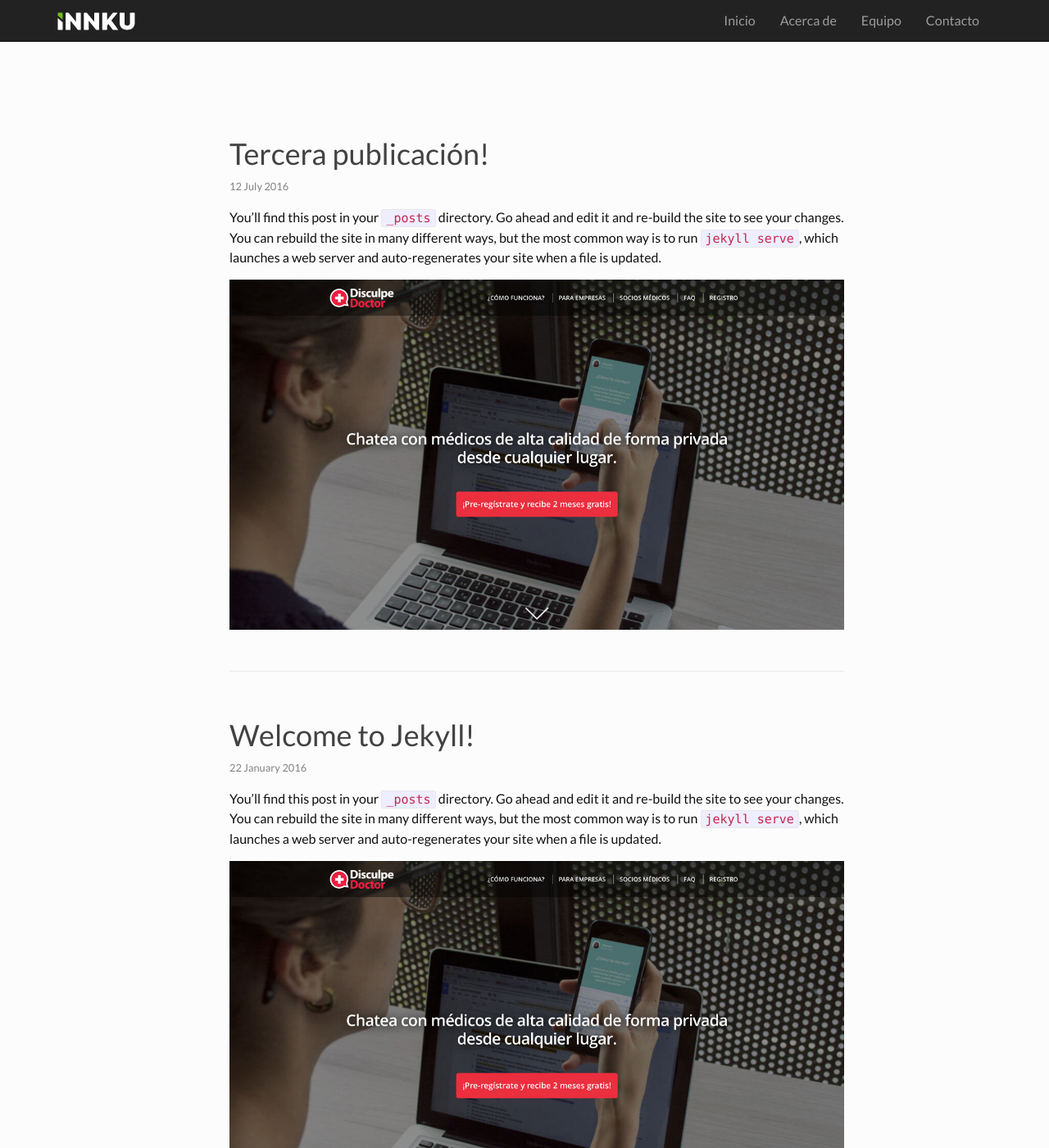
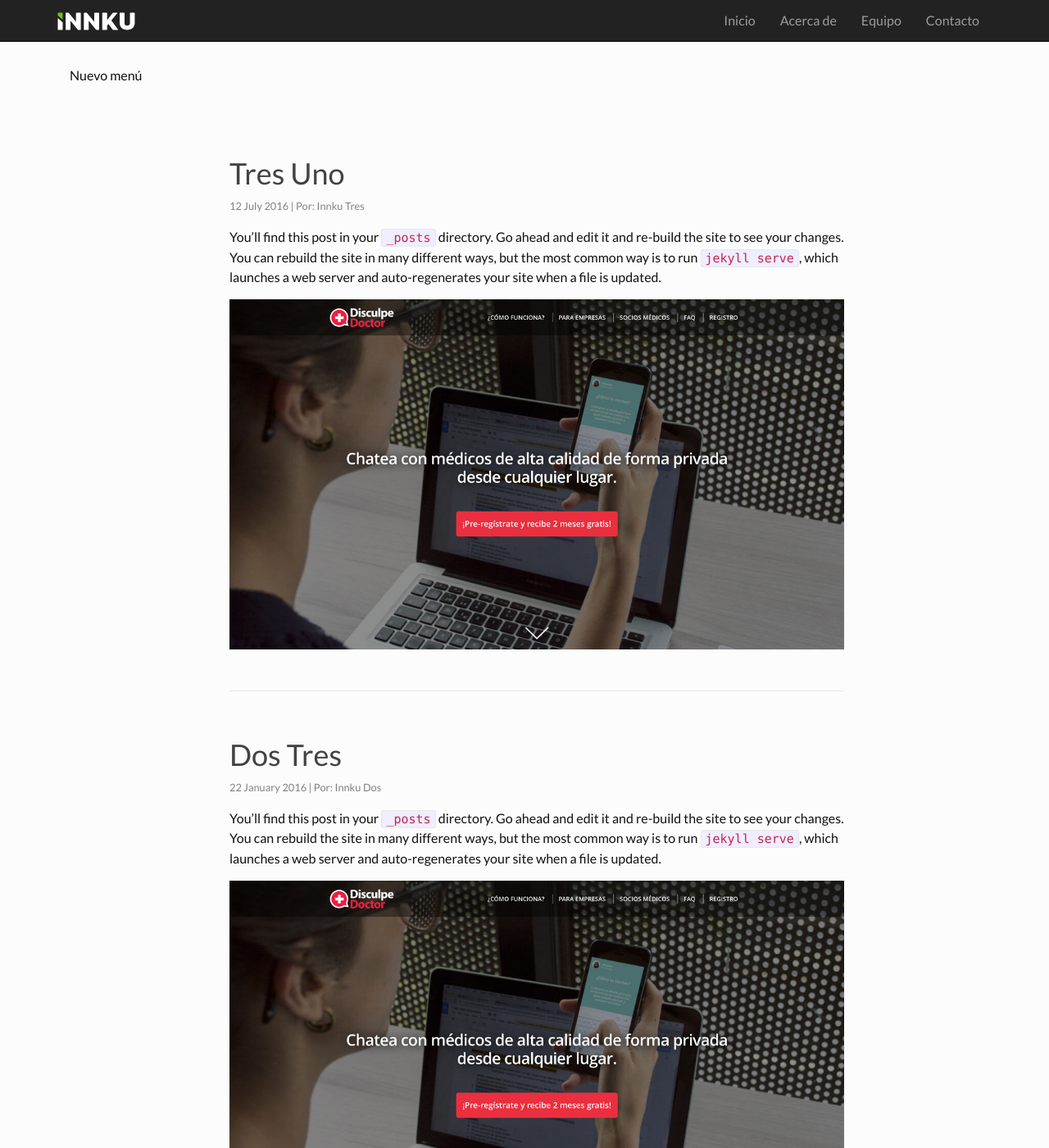
Before and after one commit to innku/innku-2018, a Jekyll site: the page built from blog.html, in a window 1280 px wide and 1400 px high. Shown: the whole window at 82% size. Built offline with Jekyll 4.4.1, drawn with Linux system fonts in a browser that asks for light colours; nearby versions of some CDN libraries; some of the changed text lies outside the part shown.

Commit message:
Autor para blog

```diff
--- /dev/null
+++ b/_layouts/blog.html
@@ -0,0 +1,11 @@
+<!DOCTYPE html>
+<html>
+  {% include head.html %}
+  <body>
+    {% include header.html %}
+    <div class="container">
+      {{ content }}
+      {% include footer.html %}
+    </div>
+  </body>
+</html>
--- a/_layouts/post.html
+++ b/_layouts/post.html
@@ -12,7 +12,7 @@
       <div class="row">
         <div class="col-md-8 col-md-offset-2 col-xs-12 text-center post">
           <h1>{{ page.title }}</h1>
-          <p class="post-meta"><time datetime="{{ page.date | date_to_xmlschema }}" itemprop="datePublished">{{ page.date | date: "%b %-d, %Y" }}</time></p>
+          <p class="post-meta"><time datetime="{{ page.date | date_to_xmlschema }}" itemprop="datePublished">{{ page.date | date: "%b %-d, %Y" }}</time> | Por: <span class="post_author">{{ page.post_author }}</span></p>
         </div>
         <div class="col-md-8 col-md-offset-2 col-xs-12 post-content">
           {{ content }}
--- a/_posts/2016-01-21-otro-post.md
+++ b/_posts/2016-01-21-uno-dos.md
@@ -1,6 +1,7 @@
 ---
 layout: post
-title:  "Otro post"
+title:  "Uno Dos"
+post_author: Innku Uno
 date:   2016-01-21 15:32:21 -0600
 categories:
  - uno
--- a/_sass/_layout.scss
+++ b/_sass/_layout.scss
@@ -194,7 +194,7 @@
         }
     }
 
-    .date_blog{
+    .date_blog, .post_author {
         color: $grey-color;
         font-size: .8em;
     }
--- a/blog.md
+++ b/blog.html
@@ -1,10 +1,12 @@
 ---
-layout: section
+layout: blog
 title: Blog | INNKU
-permalink: /blog.html
+description:
+keywords:
 ---
 
 <div class="container blog">
+  <section>Nuevo menú</section>
   <section>
 
     <div class="row">
@@ -14,7 +16,7 @@ permalink: /blog.html
            <li>
             <a href="{{ post.url | prepend: site.baseurl }}">{{ post.title }}</a>
             <br>
-            <span class="date_blog">{{ post.date | date: "%d %B %Y" }}</span>
+            <span class="date_blog">{{ post.date | date: "%d %B %Y" }}</span><span class="post_author"> | Por: {{ post.post_author }}</span>
             <p>{{ post.excerpt }}</p>
 
             {% assign foundImage = 0 %}
```
Also changed, not shown: _posts/2016-01-22-dos-tres.md (renamed from _posts/2016-07-12-tercera-publicacion.md, +10 -7 lines), _posts/2016-07-12-tres-uno.md (renamed from _posts/2016-01-22-welcome-to-jekyll.md, +8 -9 lines).
